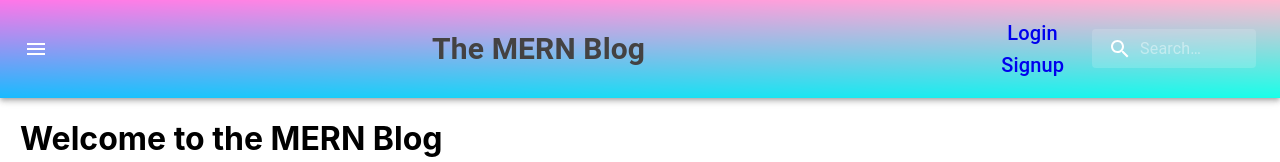
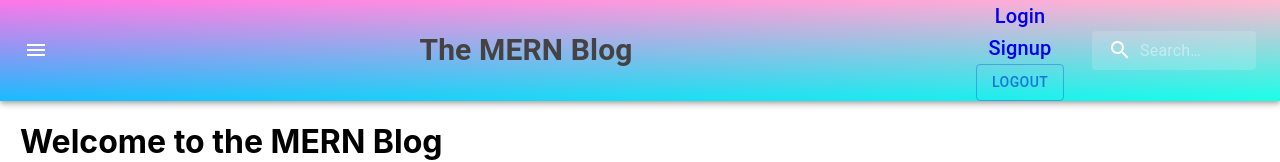
Before and after one commit to humesandrew/The-MERN-Blog-, a React (Create React App) app in the folder frontend/: page / in a window 1280 px wide. Shown: the top 162 px of the page. Built offline with nearby package versions, Linux system fonts and the light colour scheme; no server answers.

Commit message:
createlogouthook

```diff
--- a/frontend/src/components/navbar/NavBar.js
+++ b/frontend/src/components/navbar/NavBar.js
@@ -4,6 +4,7 @@ import * as React from "react";
 import { styled, alpha } from "@mui/material/styles";
 import AppBar from "@mui/material/AppBar";
 import Box from "@mui/material/Box";
+import Button from "@mui/material/Button";
 import Toolbar from "@mui/material/Toolbar";
 import IconButton from "@mui/material/IconButton";
 import Typography from "@mui/material/Typography";
@@ -11,8 +12,11 @@ import InputBase from "@mui/material/InputBase";
 import MenuIcon from "@mui/icons-material/Menu";
 import SearchIcon from "@mui/icons-material/Search";
 
+import { useLogout } from "../../hooks/useLogout";
+import "./navbar.css";
 
-import "./navbar.css";
+
+
 
 const Search = styled("div")(({ theme }) => ({
   position: "relative",
@@ -56,8 +60,13 @@ const StyledInputBase = styled(InputBase)(({ theme }) => ({
   },
 }));
 
+
+
+
 export default function NavBar() {
+  const { logout } = useLogout();
   return (
+
     <Box sx={{ flexGrow: 1 }}>
       <AppBar position="static" className="navbar">
         <Toolbar>
@@ -70,6 +79,7 @@ export default function NavBar() {
           >
             <MenuIcon />
           </IconButton>
+
           <Typography
             variant="h6"
             noWrap
@@ -83,6 +93,7 @@ export default function NavBar() {
                 <Link to="/" className="link">
               <h2>The MERN Blog </h2>{" "}
             </Link>
+
             </Typography>
             <div className="linksDiv">
             <Typography
@@ -109,6 +120,14 @@ export default function NavBar() {
               textDecoration: "none"
             }}
           >Signup</Typography>
+          <Button variant="outlined"
+              onClick={() => {
+
+logout()
+
+
+              }}>
+                Logout</Button>
           </div>
 
           <Search>
--- /dev/null
+++ b/frontend/src/hooks/useLogout.js
@@ -0,0 +1,15 @@
+import { useAuthContext } from "./useAuthContext";
+
+export const useLogout = () => {
+  // taking dispatch from our AuthContext so we can change the global state //
+  const { dispatch } = useAuthContext();
+
+  const logout = () => {
+    localStorage.removeItem('user');
+
+    // we defined this dispatch type in our AuthContext (case"LOGOUT" return user: null)//
+    dispatch({ type: 'LOGOUT' });
+  };
+
+  return { logout };
+};
```
